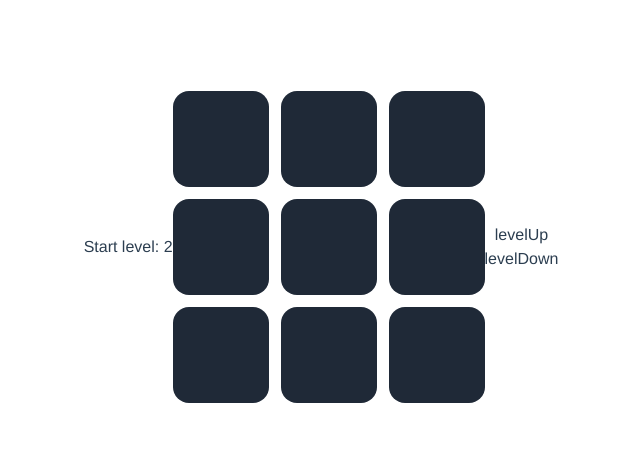
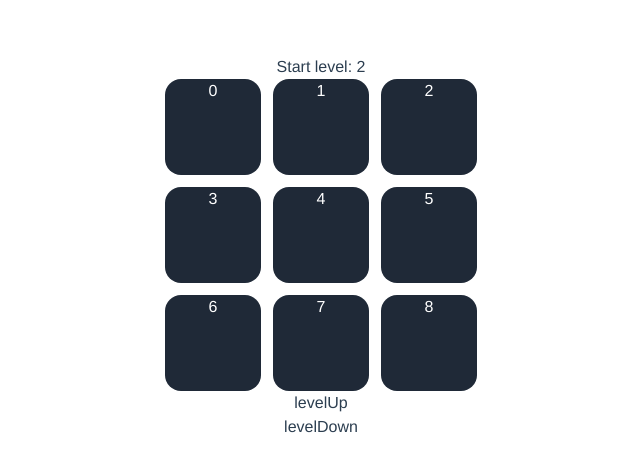
Before and after one commit to Center-for-Hybrid-Intelligence/panum, a Vue app: page / in a window 1280 px wide. Shown: the part 153-624 px from the top of the page, without its empty margins (319-959 px from the left). Built offline with nearby package versions, Linux system fonts and the light colour scheme.

Commit message:
Logic is working!

```diff
--- a/src/components/MemoryGameGrid.vue
+++ b/src/components/MemoryGameGrid.vue
@@ -1,19 +1,25 @@
 <template>
   <div class="flex justify-center items-center min-h-screen">
+    <div class="flex flex-col">
+
     <button @click="onStart">Start level: {{level}}</button>
-
+      <div v-if="chooseColor">Choose the latest {{Object.keys(lastColorIndex)[currentColorGuess]}}</div>
     <div class="grid grid-cols-3 gap-3">
       <Square
-          v-for="(color, index) in squares"
+          v-for="(tileColor, index) in squares"
           :key="index"
-          :color="color"
+          :color="tileColor"
+          :index="index"
+          @choice="onChoice(index)"
       />
     </div>
     <div class="flex flex-col">
       <button @click="levelUp">levelUp</button>
       <button @click="levelDown">levelDown</button></div>
-    {{lastColorIndex}}
 
+
+
+    </div>
   </div>
 
 
@@ -32,6 +38,8 @@ export default {
     const squares = ref(Array(9).fill('')); // Initialize with empty strings
     const level = ref(2);
     const allColors = ['red', 'blue', 'green', 'yellow', 'purple', 'orange']; // All possible colors
+    const chooseColor = ref(null);
+    const currentColorGuess = ref(0);
     const colors = computed(() => {
       return allColors.slice(0, level.value); // Return the first 'level' colors
     });
@@ -46,6 +54,28 @@ export default {
       if (level.value > 2)
       level.value--;
      }
+
+     const onChoice = (index) => {
+       console.log(Object.values(lastColorIndex.value)[currentColorGuess.value])
+       let currentColorIndex = Object.values(lastColorIndex.value)[currentColorGuess.value]
+       console.log(currentColorIndex, index)
+       if (currentColorIndex === index) {
+        console.log('correct')
+      }
+       else {
+        console.log('wrong')
+       }
+        squares.value[index] = '';
+        if (currentColorGuess.value < level.value - 1) {
+          currentColorGuess.value++;
+          console.log('next')
+        } else {
+        currentColorGuess.value = 0;
+        chooseColor.value = false;
+          console.log('done')
+      }
+      }
+
     function shuffle(array) {
       let currentIndex = array.length, temporaryValue, randomIndex;
 
@@ -87,7 +117,6 @@ export default {
       for (let i = 0; i < shuffledColors.length; i++) {
         setTimeout(() => {
           const randomColor = shuffledColors[i];
-
           let randomIndex;
           // Keep picking a random square until we find one that's not already displaying the current color
           do {
@@ -104,24 +133,20 @@ export default {
           colorCounts[randomColor]++;
           lastColorIndex.value[randomColor] = randomIndex;
 
-          // Set a new timeout to revert the color back to gray after 200 milliseconds
+          // Set a new timeout to revert the color back to gray after 1000 milliseconds
           timeouts[randomIndex] = setTimeout(() => {
             colorCounts[squares.value[randomIndex]]--; // Decrement the count for the current color
             squares.value[randomIndex] = '';
-          }, 200);
+          }, 1000);
 
-        }, i * 200); // Delay each color change by 200 milliseconds
+        }, i * 1000); // Delay each color change by 1000 milliseconds
+
+        chooseColor.value = true;
       }
     }
 
 
-
-
-
-
-
-
-    return { squares, onStart, levelUp, levelDown, level, allColors, colors, lastColorIndex };
+    return { squares, onStart, levelUp, levelDown, level, allColors, colors, lastColorIndex, onChoice, chooseColor, currentColorGuess };
   },
 };
 </script>
--- a/src/components/MemoryGameSquare.vue
+++ b/src/components/MemoryGameSquare.vue
@@ -3,24 +3,34 @@
       class="w-24 h-24 bg-gray-800 rounded-2xl bg-gray-200"
       :style="{ backgroundColor: color }"
       @click="emitChoice"
-  ></div>
+
+  ><span class="text-white">{{color}} {{index}}</span></div>
 </template>
 
 <script>
 
 export default {
   name: 'MemorySquareGame',
+  emits: ['choice'],
   props: {
     color: {
       type: String,
       default: 'lightgray',
       required: true,
     },
+    index: {
+      type: Number,
+      default: 0,
+      required: true,
+    },
   },
-  setup(props) {
+  setup(props, { emit }) {
+
     const emitChoice = () => {
-      this.$emit('choice', props.color);
+      emit('choice', props.index);
+      console.log(props.index)
     };
+
 
     return { emitChoice };
   }
```
